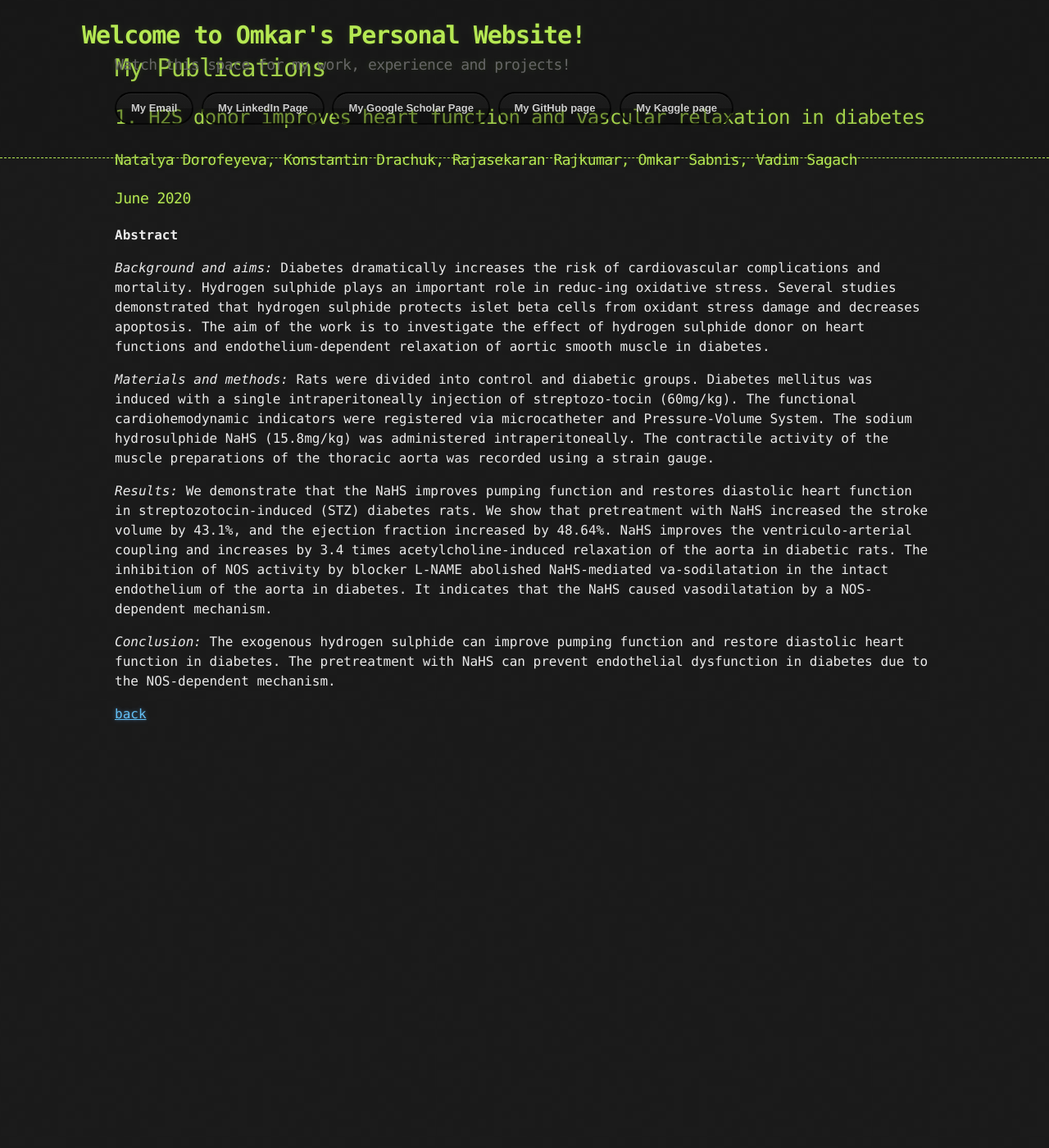
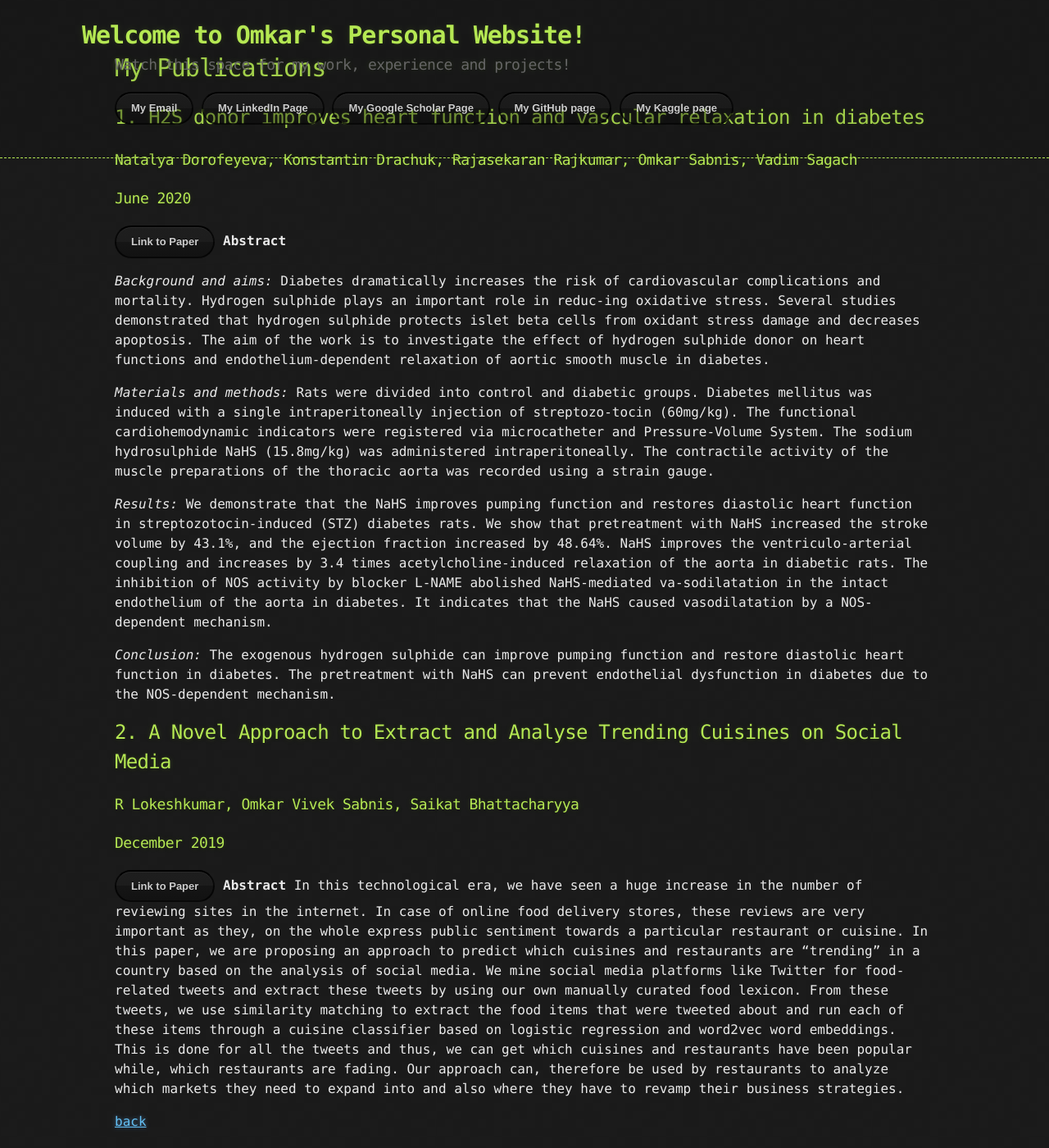
Before and after one commit to osabnis/osabnis.github.io, a Jekyll site: the page built from publications.md, in a window 1280 px wide and 1400 px high, scrolled down 210 px. Shown: the whole window at 82% size. Built offline with Jekyll 4.4.1, drawn with Linux system fonts in a browser that asks for light colours; our own code applies the rules of GitHub Pages for plain Markdown files; before the commit the page ends 1113 px from its top, so only the background shows below that.

Commit message:
Update publications.md

```diff
--- a/publications.md
+++ b/publications.md
@@ -7,6 +7,7 @@ layout: default
 ## 1. H2S donor improves heart function and vascular relaxation in diabetes
 ### Natalya Dorofeyeva, Konstantin Drachuk, Rajasekaran Rajkumar, Omkar Sabnis, Vadim Sagach
 ### June 2020
+<a href="https://onlinelibrary.wiley.com/doi/epdf/10.1111/eci.13354" class="btn btn-email"><span class="fa fa-envelope"></span>Link to Paper</a>
 **Abstract**
 
 _Background and aims:_ Diabetes dramatically increases the risk of cardiovascular complications and mortality. Hydrogen sulphide plays an important role in reduc-ing oxidative stress. Several studies demonstrated that hydrogen sulphide protects islet beta cells from oxidant stress damage and decreases apoptosis. The aim of the work is to investigate the effect of hydrogen sulphide donor on heart functions and endothelium-dependent relaxation of aortic smooth muscle in diabetes.
@@ -19,5 +20,16 @@ _Conclusion:_ The exogenous hydrogen sulphide can improve pumping function and r
 
 
 
+## 2. A Novel Approach to Extract and Analyse Trending Cuisines on Social Media
+### R Lokeshkumar, Omkar Vivek Sabnis, Saikat Bhattacharyya
+### December 2019
+<a href="https://www.researchgate.net/profile/Lokeshkumar-Ramasamy/publication/339678307_A_Novel_Approach_to_Extract_and_Analyse_Trending_Cuisines_on_Social_Media/links/5e786c1f299bf1892c021faa/A-Novel-Approach-to-Extract-and-Analyse-Trending-Cuisines-on-Social-Media.pdf" class="btn btn-email"><span class="fa fa-envelope"></span>Link to Paper</a>
+**Abstract**
+In this technological era, we have seen a huge increase in the number of reviewing sites in the internet. In case of online food delivery stores, these reviews are very important as they, on the whole express public sentiment towards a particular restaurant or cuisine. In this paper, we are proposing an approach to predict which cuisines and restaurants are “trending” in a country based on the analysis of social media. We mine social media platforms like Twitter for food-related tweets and extract these tweets by using our own manually curated food lexicon. From these tweets, we use similarity matching to extract the food items that were tweeted about and run each of these items through a cuisine classifier based on logistic regression and word2vec word embeddings. This is done for all the tweets and thus, we can get which cuisines and restaurants have been popular while, which restaurants are fading. Our approach can, therefore be used by restaurants to analyze which markets they need to expand into and also where they have to revamp their business strategies.
+
+
+
+
+
 
 [back](./)
```
